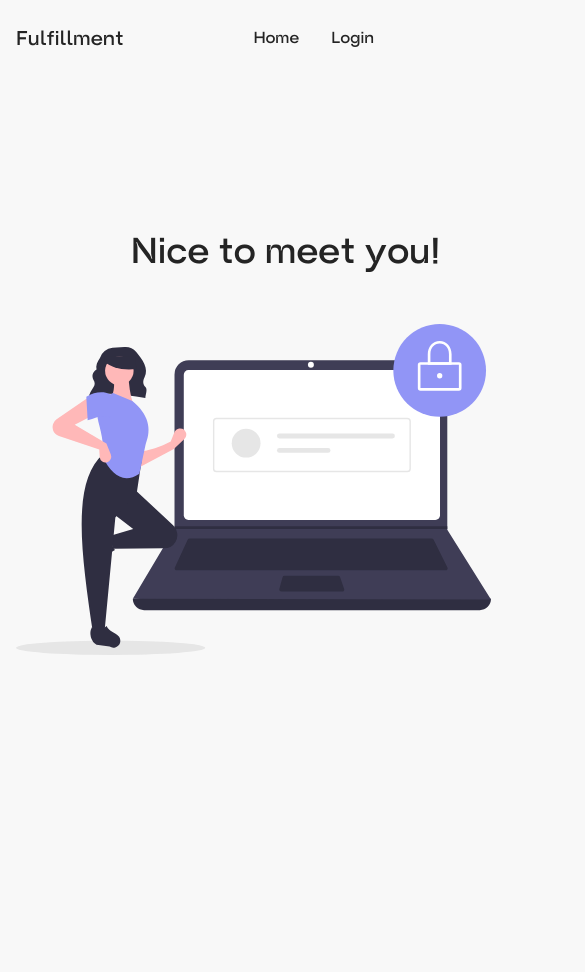
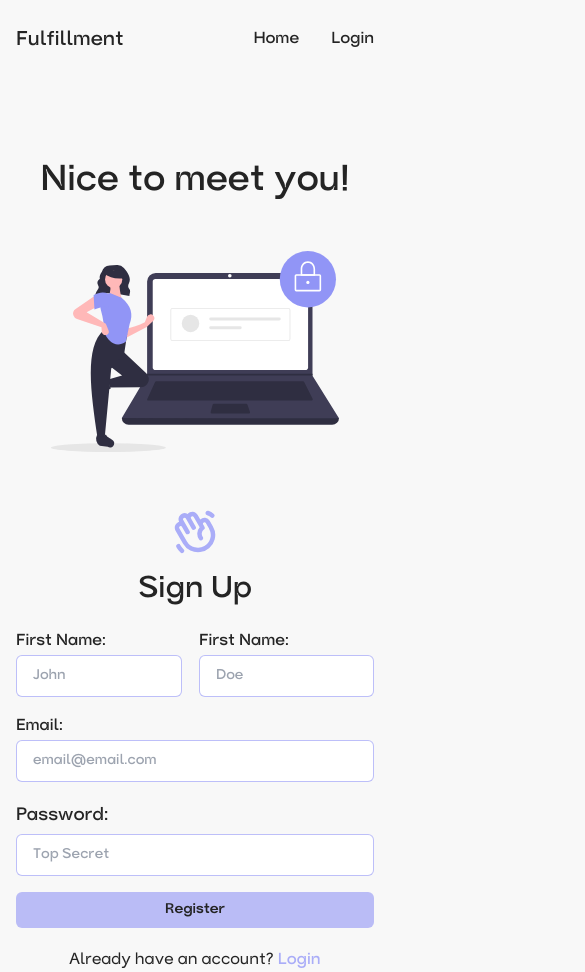
Before and after one commit to colemmorgan/Fulfillment-Medihacks2024, a React (Vite) app: page /signup in a window 390 px wide. Shown: the top 972 px of the page, 585 px wide, since content can reach past the window. Before the commit the page ends 844 px from the top, so only its background shows below. Built offline with nearby package versions, Linux system fonts and the light colour scheme; no server answers.

Commit message:
feat: signup responsiveness

```diff
--- a/src/components/LandingNav.tsx
+++ b/src/components/LandingNav.tsx
@@ -30,7 +30,10 @@ export const LandingNav = () => {
       <nav className=" h-20 text-black relative">
         <div className="max-w-[1200px] mx-auto flex items-center justify-between h-full px-6 relative">
           <p className="semibold text-xl">Fulfillment</p>
-          <div className="text-4xl cursor-pointer lg:hidden" onClick={() => setShowMobileNav(true)}>
+          <div
+            className="text-4xl cursor-pointer lg:hidden"
+            onClick={() => setShowMobileNav(true)}
+          >
             <IoMdMenu />
           </div>
           <div className="hidden lg:block">
@@ -72,19 +75,26 @@ export const LandingNav = () => {
           </div>
         </div>
       </nav>
-      {showMobileNav && <div className="fixed inset-0 bg-white z-50 ">
+      {showMobileNav && (
+        <div className="fixed inset-0 bg-white z-50 ">
           <div className="h-full w-full relative ">
-          <span className="absolute right-4 top-4 text-5xl cursor-pointer" onClick={() => setShowMobileNav(false)}><IoIosCloseCircle/></span>
+            <span
+              className="absolute right-4 top-4 text-5xl cursor-pointer"
+              onClick={() => setShowMobileNav(false)}
+            >
+              <IoIosCloseCircle />
+            </span>
             <ul className="h-full w-full flex flex-col justify-center gap-10 semibold items-center text-3xl">
               <Link to={"/dashboard"}>Dashboard</Link>
               <Link to={"/notepacks"}>Notecards</Link>
-            <Link to={"/copurses"}>Courses</Link>
+              <Link to={"/courses"}>Courses</Link>
               <Link to={"/trivia"}>Versus</Link>
               <Link to={"/login"}>Login</Link>
               <Link to={"/signup"}>Signup</Link>
             </ul>
           </div>
-        </div>}
+        </div>
+      )}
     </>
   );
 };
--- a/src/pages/Home.tsx
+++ b/src/pages/Home.tsx
@@ -41,7 +41,7 @@ export const Home = () => {
                   Courses
                 </button>
               </Link>
-              <Link to={`${user ? "/versus" : "/login"}`}>
+              <Link to={`${user ? "/trivia" : "/login"}`}>
                 <button className="semibold text-lg bg-opaque pt-2 pb-1.5 w-36 rounded-full">
                   {`${user ? "Versus" : "Login"}`}
                 </button>
--- a/src/pages/Signup.tsx
+++ b/src/pages/Signup.tsx
@@ -53,8 +53,8 @@ export const Signup = () => {
         inputs.password
       );
       if (!newUser) return;
-      const userData = createUser(newUser,inputs)
-      await setDoc(doc(firestore,"users",newUser.user.uid), userData)
+      const userData = createUser(newUser, inputs);
+      await setDoc(doc(firestore, "users", newUser.user.uid), userData);
       navigate("/");
     } catch (error: any) {
       toast.dismiss("loadingToast");
@@ -90,12 +90,16 @@ export const Signup = () => {
           </ul>
         </div>
       </nav>
-      <div className="flex max-w-[1200px] mx-auto gap-32 items-center px-4 pt-20">
-        <div className="relative flex flex-col">
-          <p className="mb-12 semibold text-4xl text-center pl-16">
+      <div className="flex max-w-[1200px] mx-auto gap-32 max-sm:gap-14 items-center px-4 pt-20 max-sm:grid">
+        <div className="relative flex flex-col items-center">
+          <p className="mb-12 semibold text-4xl text-center sm:pl-16">
             Nice to meet you!
           </p>
-          <img src="/images/signup.svg" alt="" className="max-w-[475px]" />
+          <img
+            src="/images/signup.svg"
+            alt=""
+            className="max-w-[475px] max-sm:w-72"
+          />
         </div>
         <div className=" max-w-[450px] w-full flex flex-col items-center">
           <span className="text-main text-5xl">
```
Lines whose indentation alone changed are shown as unchanged.
